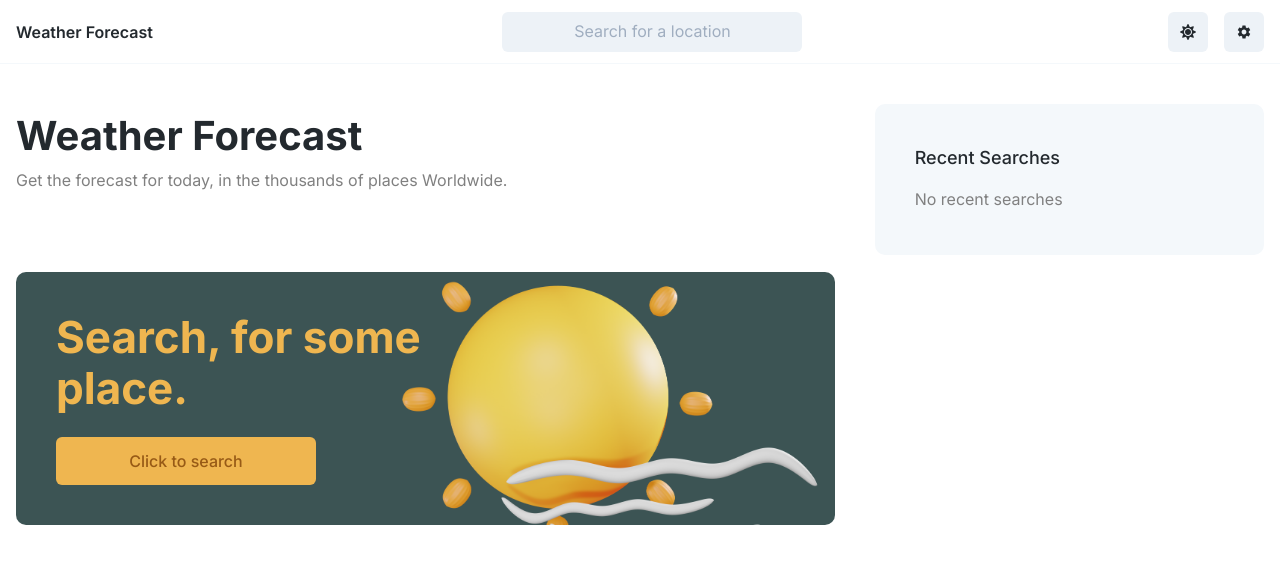
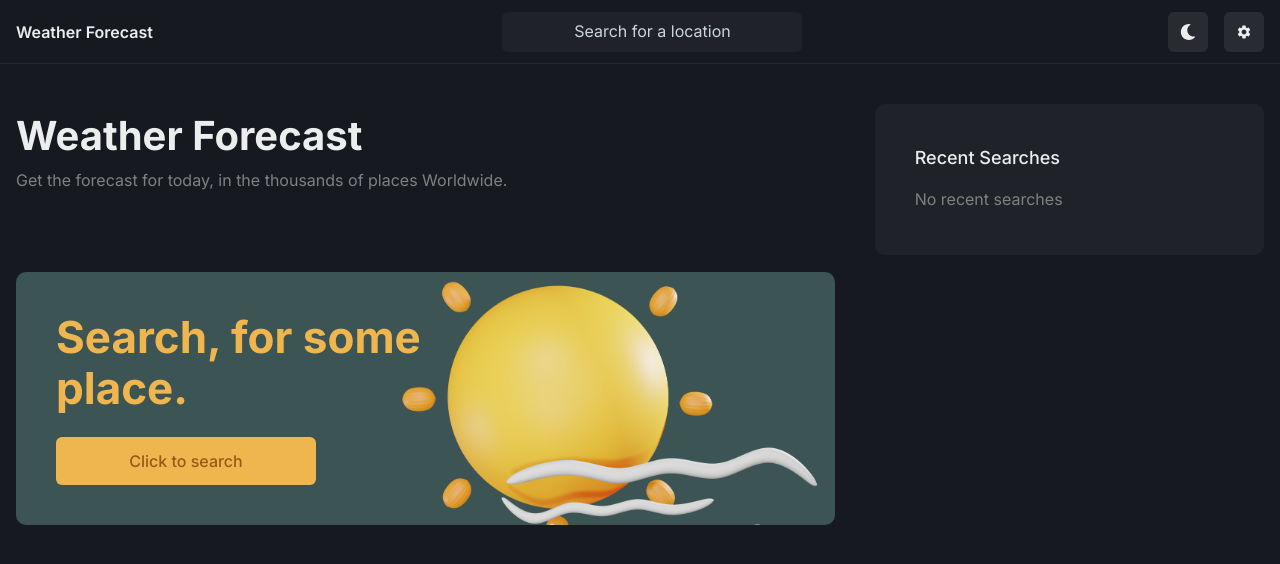
Before and after one commit to guilhermepaitax/weather-app, a React (Vite) app: page / in a window 1280 px wide. Shown: the top 564 px of the page. Built offline with nearby package versions, Linux system fonts and the light colour scheme; no server answers.

Commit message:
style: change initial color mode

```diff
--- a/src/styles/theme.ts
+++ b/src/styles/theme.ts
@@ -34,5 +34,8 @@ export const theme = extendTheme({
   fonts: {
     body: 'Inter, sans-serif',
     heading: 'Inter, sans-serif'
+  },
+  config: {
+    initialColorMode: 'dark'
   }
 })
```
